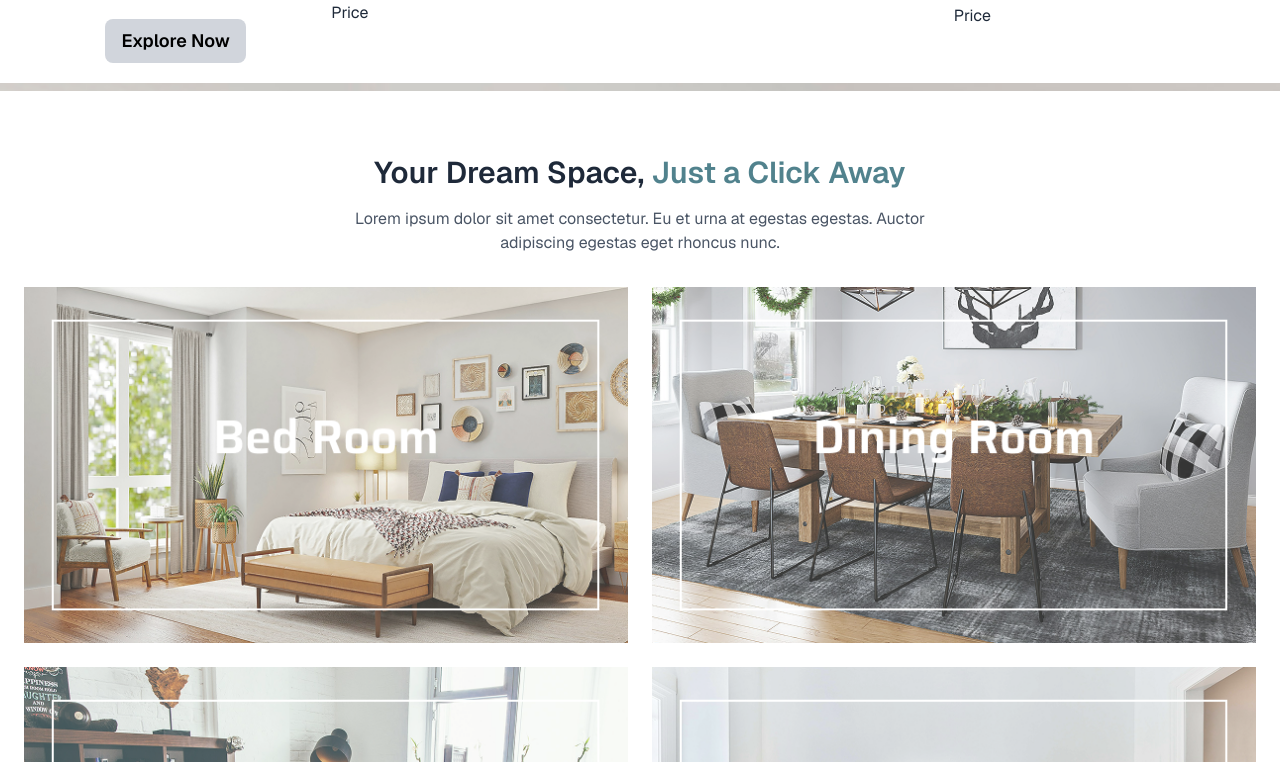
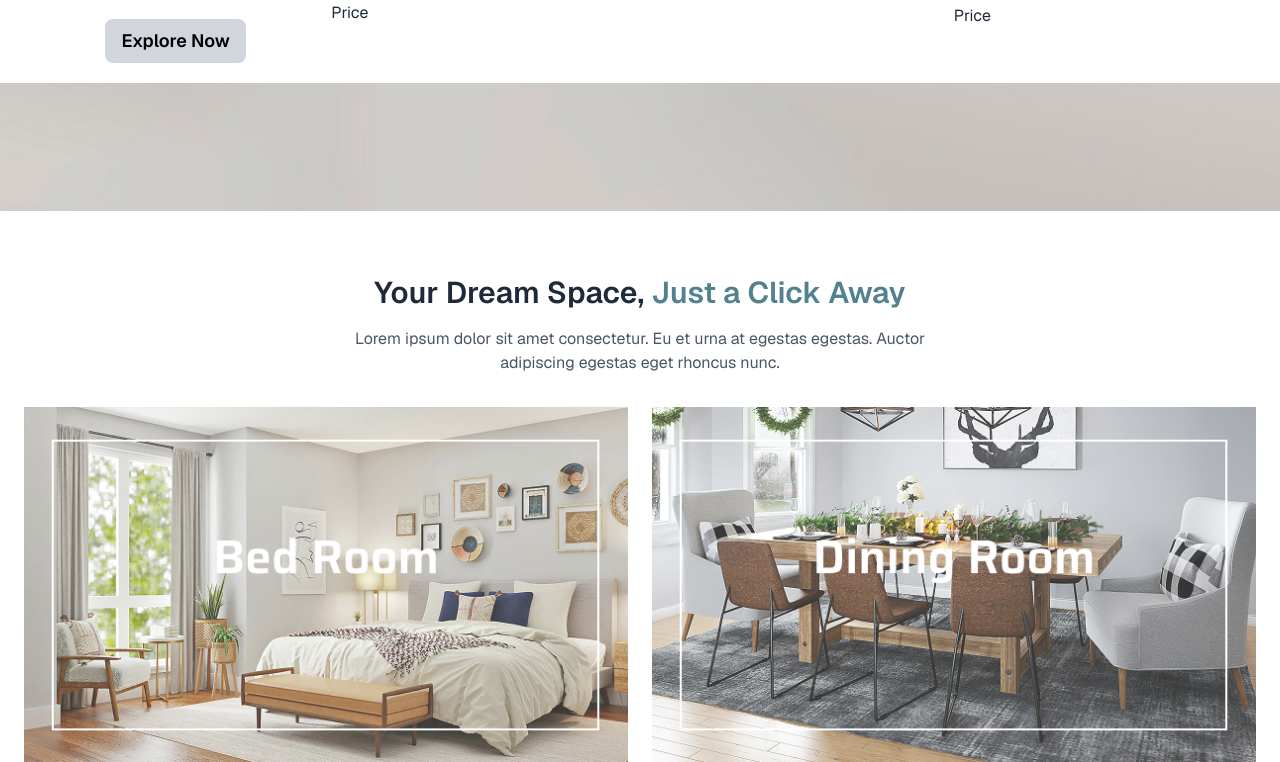
Before and after one commit to rohit-1624/home-decor, a Next.js app: page / in a window 1280 px wide. Shown: the part 1238-2000 px from the top of the page. Built offline with nearby package versions, Linux system fonts and the light colour scheme; no server answers.

Commit message:
Update Home.jsx

```diff
--- a/components/Home.jsx
+++ b/components/Home.jsx
@@ -103,7 +103,7 @@ const Home = () => {
       </div>
 
       {/* Room Types */}
-      <section className="py-16 px-6 text-center mt-2 bg-white">
+      <section className="py-16 px-6 text-center mt-32 bg-white">
         <h2 className="text-3xl font-semibold mb-4">Your Dream Space, <span className='text-[#51828D]'>Just a Click Away</span></h2>
         <p className="text-gray-600 max-w-xl mx-auto">
           Lorem ipsum dolor sit amet consectetur. Eu et urna at egestas egestas. Auctor adipiscing egestas eget rhoncus nunc.
```
